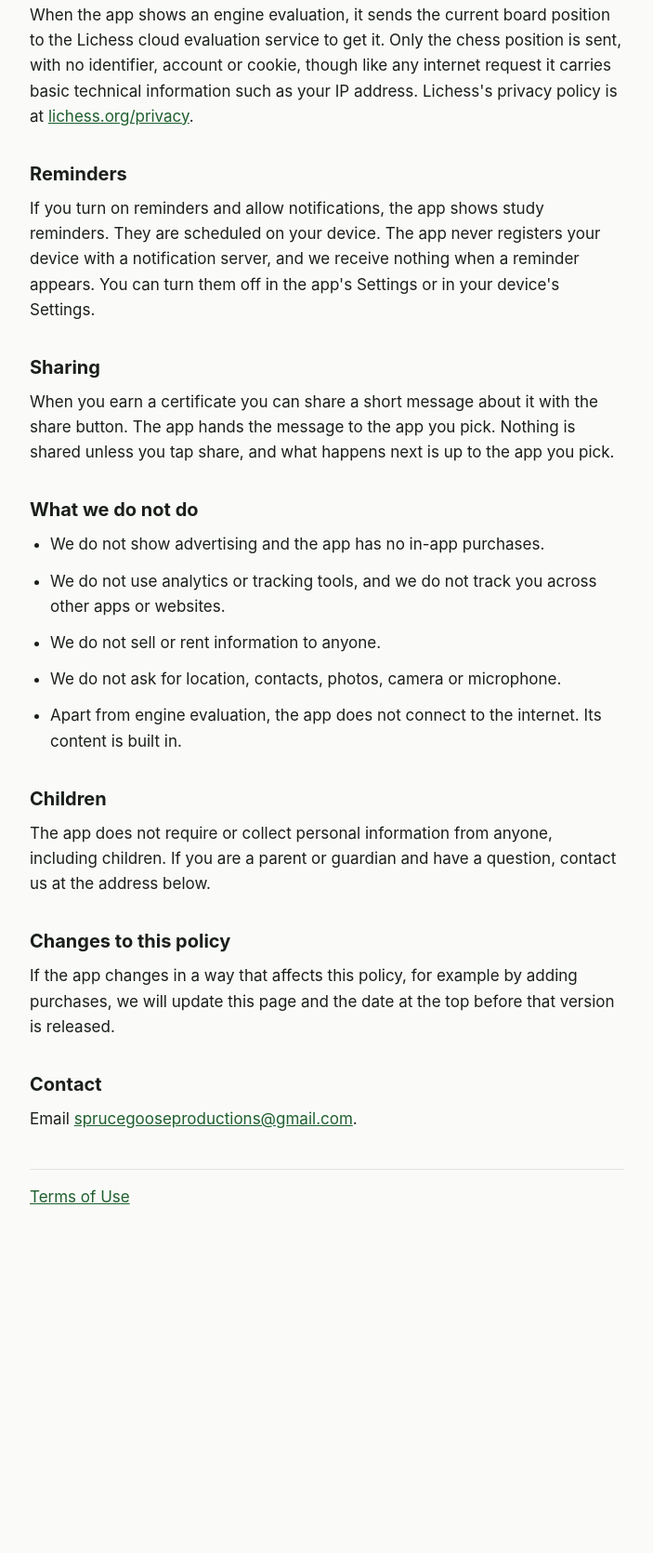
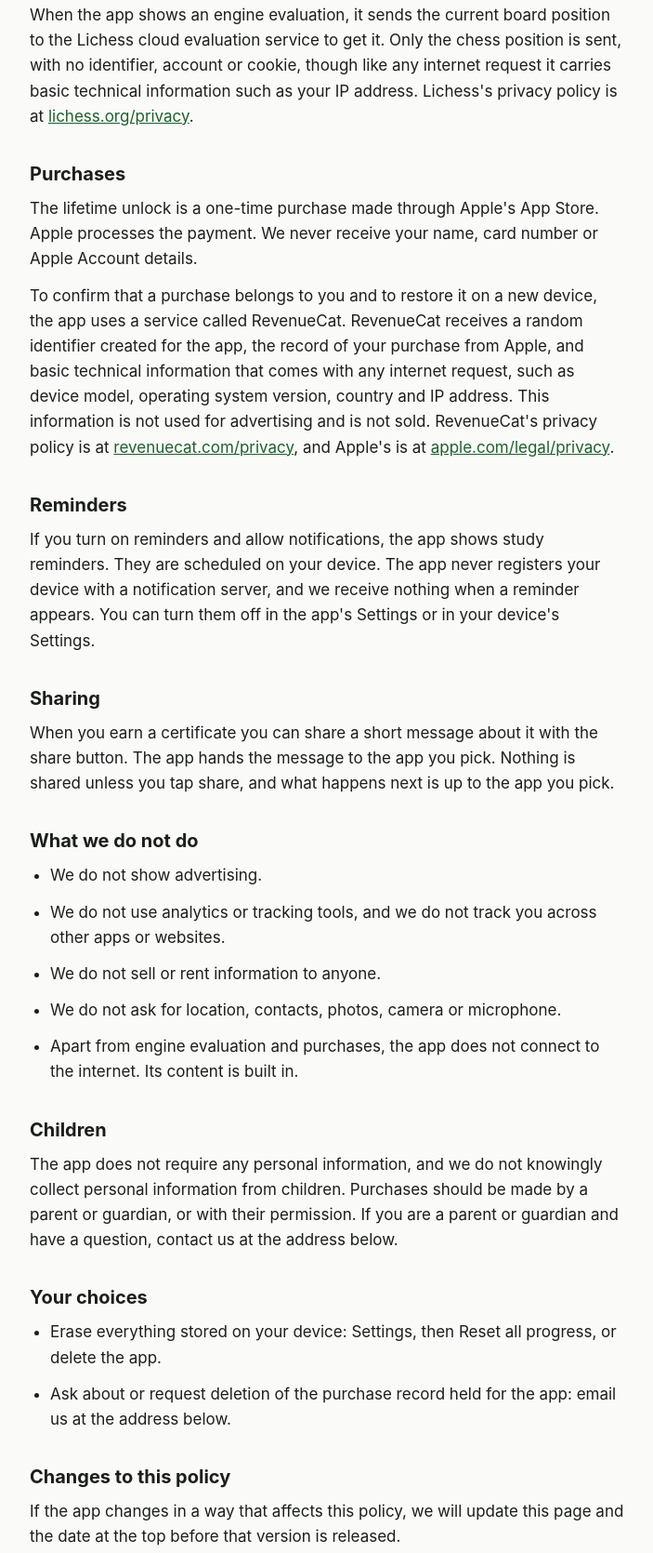
Before and after one commit to gibbyspice/spruce-goose-apps, a plain HTML site: page chessrealm-openings/privacy.html in a window 1280 px wide. Shown: the part 864-2534 px from the top of the page at 93% size, without its empty margins (288-991 px from the left). Before the commit the page ends 2241 px from the top, so only its background shows below. Drawn offline with Linux system fonts and the light colour scheme.

Commit message:
ChessRealm: Openings: privacy and terms describe the $4.99 lifetime unlock and RevenueCat
Follows the ELO Trainer pages' purchase wording. The free version and the unlock
are listed in the terms; the privacy policy gains Purchases and Your choices.

Co-Authored-By: Claude Opus 5.5 <noreply@anthropic.com>

```diff
--- a/chessrealm-openings/privacy.html
+++ b/chessrealm-openings/privacy.html
@@ -18,8 +18,8 @@
 <ul>
 <li>There are no accounts and no sign-in.</li>
 <li>Your progress and settings stay on your device. We never receive them.</li>
-<li>There are no ads, no analytics, no tracking and no purchases.</li>
-<li>The only thing the app sends over the internet is a chess position, when you ask for an engine evaluation.</li>
+<li>There are no ads, no analytics and no tracking.</li>
+<li>If you buy the lifetime unlock, Apple and our purchase service handle the purchase. We do not see your payment details.</li>
 </ul>
 
 <h2>Information that stays on your device</h2>
@@ -34,6 +34,10 @@
 <h2>Engine evaluation</h2>
 <p>When the app shows an engine evaluation, it sends the current board position to the Lichess cloud evaluation service to get it. Only the chess position is sent, with no identifier, account or cookie, though like any internet request it carries basic technical information such as your IP address. Lichess's privacy policy is at <a href="https://lichess.org/privacy">lichess.org/privacy</a>.</p>
 
+<h2>Purchases</h2>
+<p>The lifetime unlock is a one-time purchase made through Apple's App Store. Apple processes the payment. We never receive your name, card number or Apple Account details.</p>
+<p>To confirm that a purchase belongs to you and to restore it on a new device, the app uses a service called RevenueCat. RevenueCat receives a random identifier created for the app, the record of your purchase from Apple, and basic technical information that comes with any internet request, such as device model, operating system version, country and IP address. This information is not used for advertising and is not sold. RevenueCat's privacy policy is at <a href="https://www.revenuecat.com/privacy">revenuecat.com/privacy</a>, and Apple's is at <a href="https://www.apple.com/legal/privacy/">apple.com/legal/privacy</a>.</p>
+
 <h2>Reminders</h2>
 <p>If you turn on reminders and allow notifications, the app shows study reminders. They are scheduled on your device. The app never registers your device with a notification server, and we receive nothing when a reminder appears. You can turn them off in the app's Settings or in your device's Settings.</p>
 
@@ -42,18 +46,24 @@
 
 <h2>What we do not do</h2>
 <ul>
-<li>We do not show advertising and the app has no in-app purchases.</li>
+<li>We do not show advertising.</li>
 <li>We do not use analytics or tracking tools, and we do not track you across other apps or websites.</li>
 <li>We do not sell or rent information to anyone.</li>
 <li>We do not ask for location, contacts, photos, camera or microphone.</li>
-<li>Apart from engine evaluation, the app does not connect to the internet. Its content is built in.</li>
+<li>Apart from engine evaluation and purchases, the app does not connect to the internet. Its content is built in.</li>
 </ul>
 
 <h2>Children</h2>
-<p>The app does not require or collect personal information from anyone, including children. If you are a parent or guardian and have a question, contact us at the address below.</p>
+<p>The app does not require any personal information, and we do not knowingly collect personal information from children. Purchases should be made by a parent or guardian, or with their permission. If you are a parent or guardian and have a question, contact us at the address below.</p>
+
+<h2>Your choices</h2>
+<ul>
+<li>Erase everything stored on your device: Settings, then Reset all progress, or delete the app.</li>
+<li>Ask about or request deletion of the purchase record held for the app: email us at the address below.</li>
+</ul>
 
 <h2>Changes to this policy</h2>
-<p>If the app changes in a way that affects this policy, for example by adding purchases, we will update this page and the date at the top before that version is released.</p>
+<p>If the app changes in a way that affects this policy, we will update this page and the date at the top before that version is released.</p>
 
 <h2>Contact</h2>
 <p>Email <a href="mailto:sprucegooseproductions@gmail.com">sprucegooseproductions@gmail.com</a>.</p>
```
Also changed, not shown: chessrealm-openings/terms.html (+9 -4 lines).
